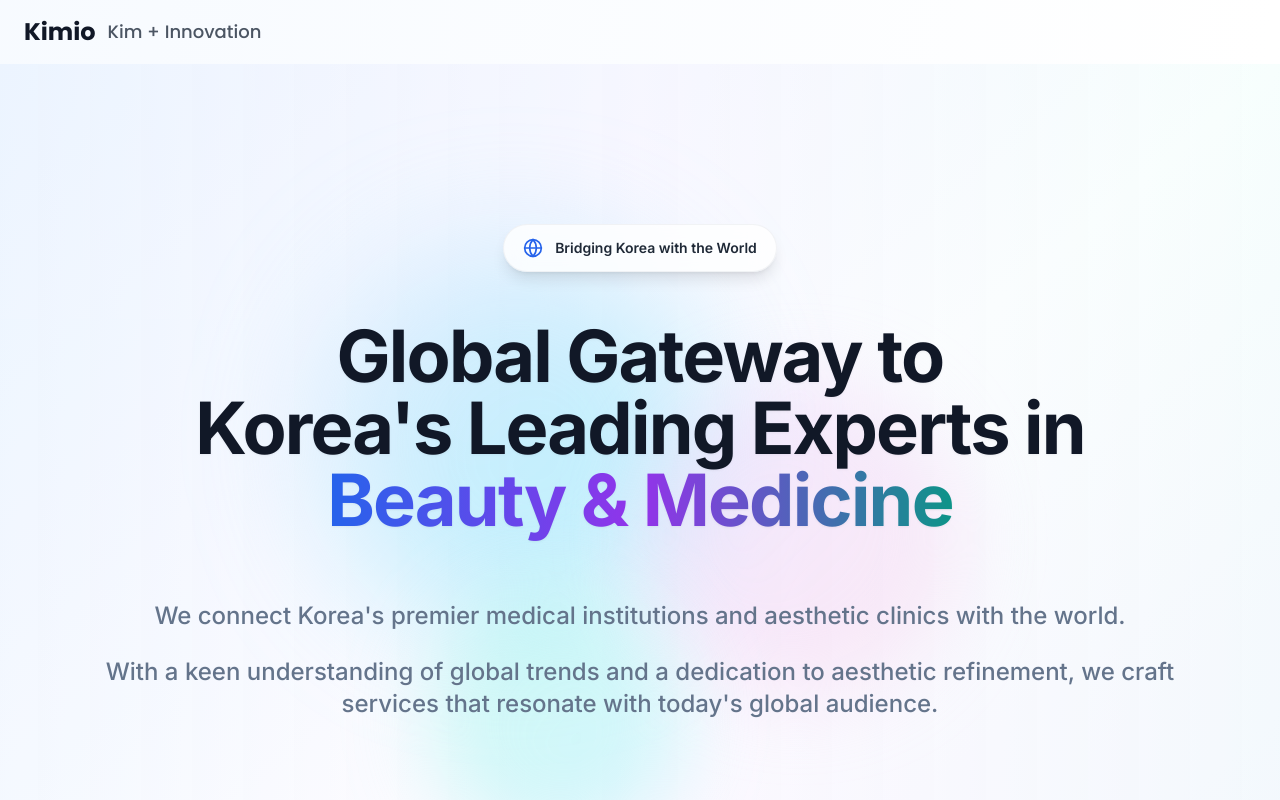
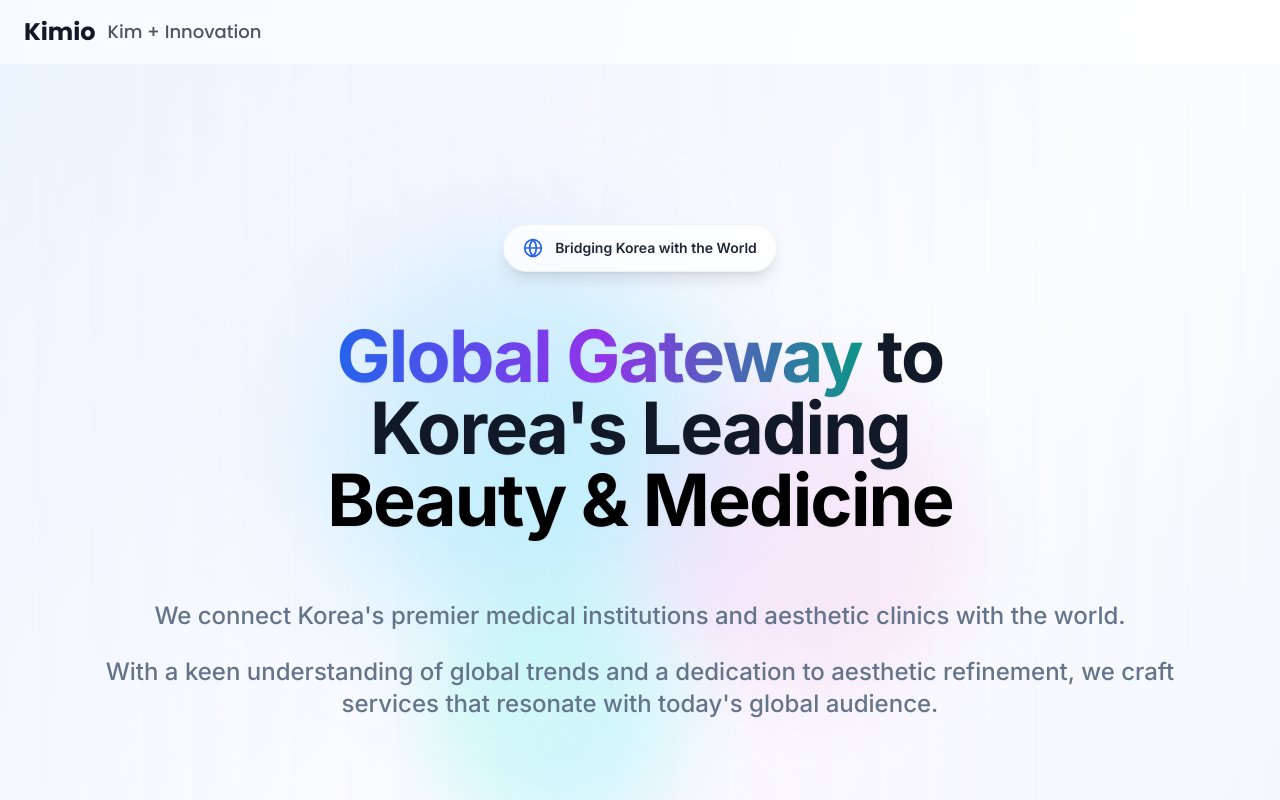
Before and after one commit to hi-jihyun-nam/stellar-web-welcome-site, a React (Vite) app: page / in a window 1280 px wide. Shown: the top 800 px of the page. Built offline with nearby package versions, Linux system fonts and the light colour scheme.

Commit message:
Refactor: Update Hero section title and style
Updated the Hero section title to span three lines and applied a gradient to "Global Gateway" and changed "Beauty & Medicine" to black. Edited `src/components/Hero.tsx`.

```diff
--- a/src/components/Hero.tsx
+++ b/src/components/Hero.tsx
@@ -1,8 +1,8 @@
-
 
 import { Sparkles, ArrowRight, Globe } from "lucide-react";
 import { Button } from "@/components/ui/button";
 import AnimatedCounter from "./AnimatedCounter";
+
 const Hero = () => {
   return <section className="relative min-h-screen flex items-center justify-center px-6 py-32 overflow-hidden">
       {/* Enhanced 3D Background */}
@@ -28,11 +28,13 @@ const Hero = () => {
           </div>
 
           <h1 className="text-5xl md:text-7xl font-bold text-gray-900 mb-16 tracking-tight drop-shadow-sm">
-            Global Gateway to
+            <span className="bg-gradient-to-r from-blue-600 via-purple-600 to-teal-600 bg-clip-text text-transparent">
+              Global Gateway
+            </span> to
             <br />
-            Korea's Leading Experts in
+            Korea's Leading
             <br />
-            <span className="bg-gradient-to-r from-blue-600 via-purple-600 to-teal-600 bg-clip-text text-transparent">
+            <span className="text-black">
               Beauty & Medicine
             </span>
           </h1>
@@ -71,4 +73,5 @@ const Hero = () => {
       </div>
     </section>;
 };
+
 export default Hero;
```
